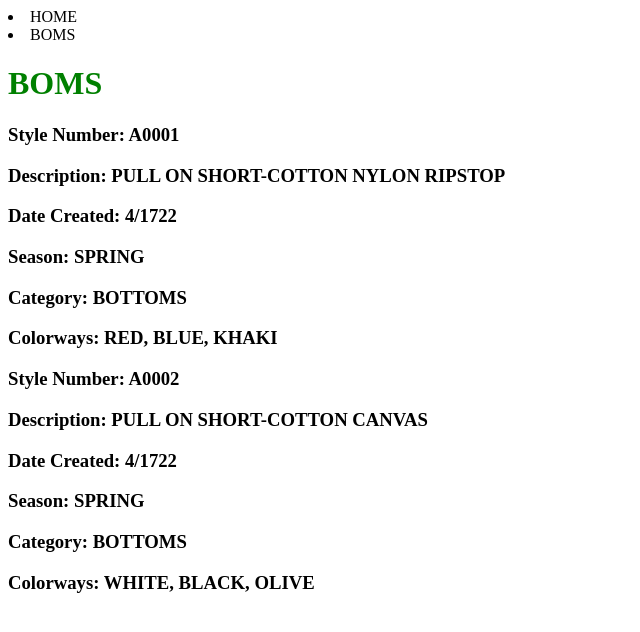
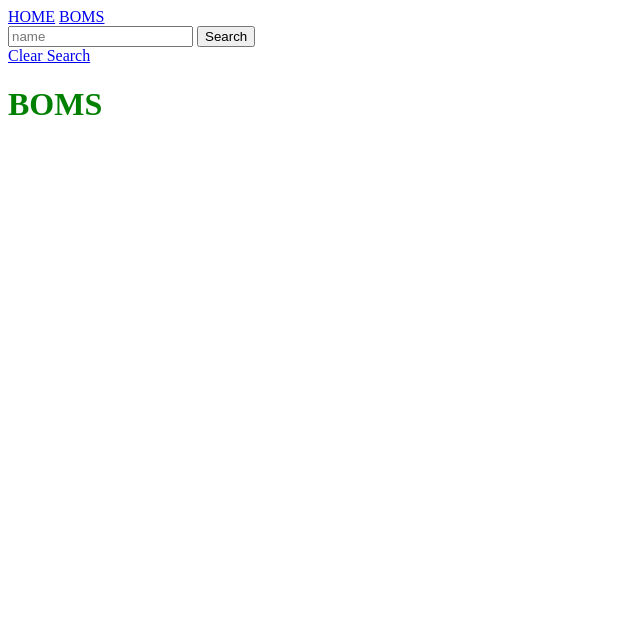
Before and after one commit to joewhitneywalker/bomapp, a Django app: page /boms/ in a window 1280 px wide. Shown: the top 632 px of the page, without its empty margins (0-640 px from the left). Run offline with Django 4.2, Linux system fonts and the light colour scheme; data that the repository does not hold is empty.

Commit message:
added search bar to bom list

```diff
--- a/main_app/templates/base.html
+++ b/main_app/templates/base.html
@@ -11,8 +11,8 @@
 </head>
 <body>
   <nav>
-    <li>HOME</li>
-    <li>BOMS</li>
+    <a href="/">HOME</a>
+    <a href="/boms">BOMS</a>
   </nav>
   {% block content %}
 
--- a/main_app/templates/bom_list.html
+++ b/main_app/templates/bom_list.html
@@ -6,6 +6,15 @@ Bom List
 
 
 {% block content %}
+<form>
+    <div>
+        <!-- searches for the name of the cat -->
+        <input type="text" name="name" placeholder="name"/>
+        <input type="submit" value="Search"/>
+    </div>
+    <!-- this a tag will redirect back to catlist without a query param! be sure to use the "name" you called the route in your main_app/urls.py -->
+    <a href="{% url 'bom_list' %}">Clear Search</a>
+</form>
 <h1>BOMS</h1>
     {% for bom in boms %}
         <h3>Style Number: {{bom.style_number}}</h3>
--- a/main_app/templates/home.html
+++ b/main_app/templates/home.html
@@ -1,4 +1,4 @@
 {% extends 'base.html' %}
 {% block content %}
-    <h1>Home</h1>
+    <h1>HOME</h1>
 {% endblock %}
--- a/main_app/views.py
+++ b/main_app/views.py
@@ -2,6 +2,7 @@ from django.shortcuts import render
 from django.views import View
 from django.http import HttpResponse
 from django.views.generic.base import TemplateView
+from .models import Bom
 
 
 
@@ -13,25 +14,10 @@ class Home(TemplateView):
     template_name = 'home.html'
 
 
-class Bom:
-    def __init__(self, style_number, description, created_at, created_by, season, category, colorways,):
-        self.style_number = style_number
-        self.description = description
-        self.created_at = created_at
-        self.created_by = created_by
-        self.season = season
-        self.category = category
-        self.colorways = colorways
-
-boms = [
-    Bom("A0001", "PULL ON SHORT-COTTON NYLON RIPSTOP", "4/1722", "JOE WALKER", "SPRING", "BOTTOMS", "RED, BLUE, KHAKI" ),
-    Bom("A0002", "PULL ON SHORT-COTTON CANVAS", "4/1722", "JOE WALKER", "SPRING", "BOTTOMS", "WHITE, BLACK, OLIVE" )
-]
-
 class BomList(TemplateView):
     template_name ="bom_list.html"
 
     def get_context_data(self, **kwargs):
         context = super().get_context_data(**kwargs)
-        context["boms"] = boms
+        context["boms"] = Bom.objects.all()
         return context
```
